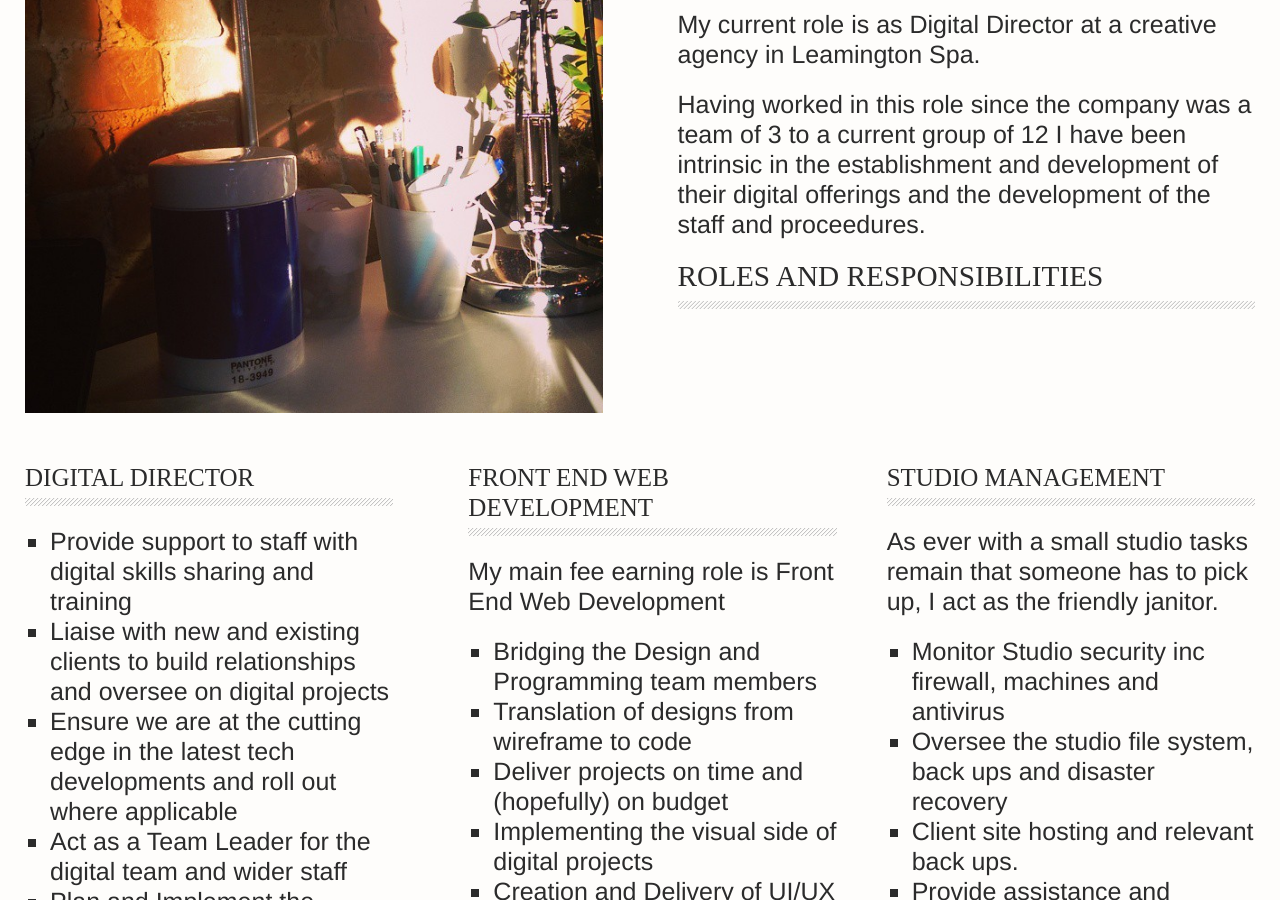
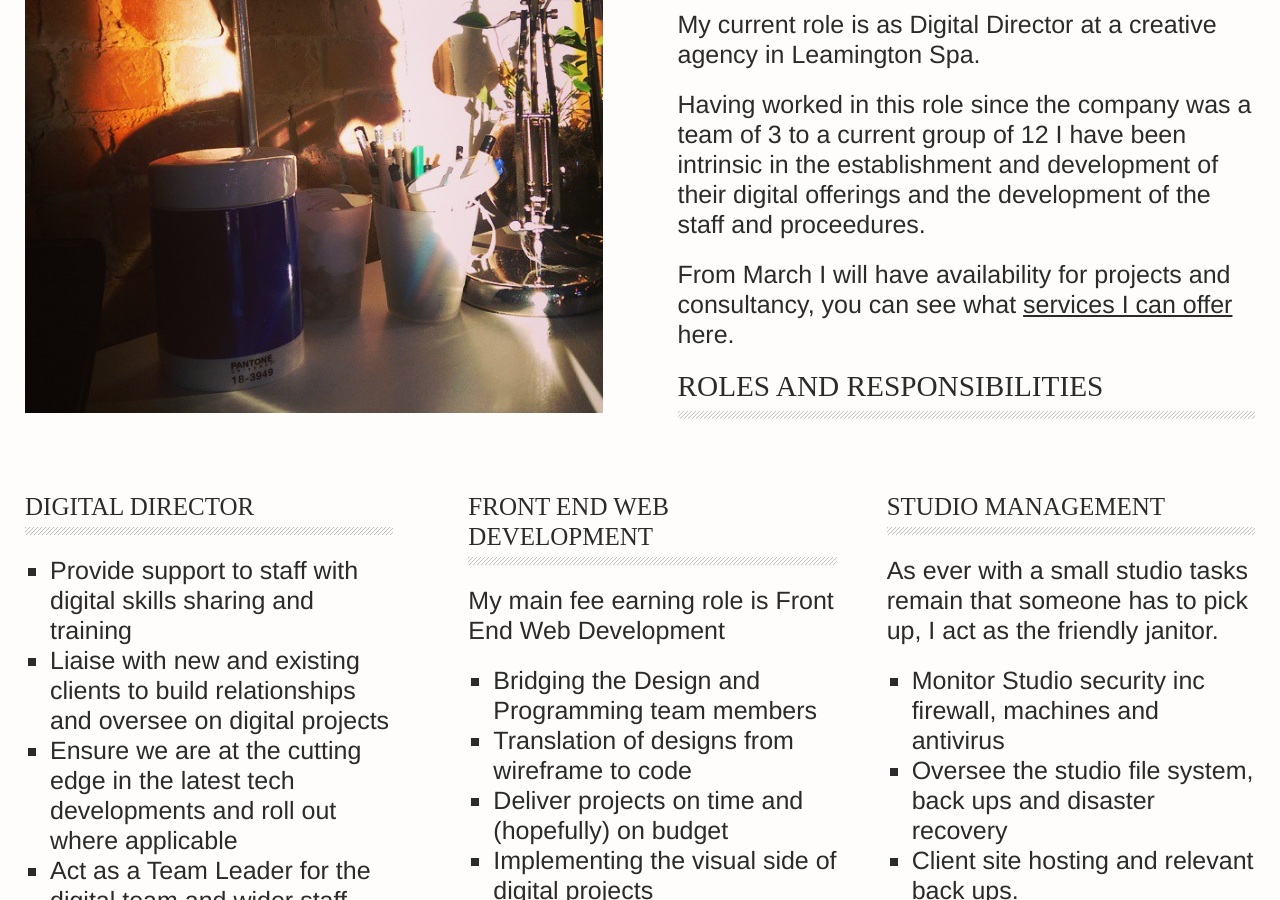
Before and after one commit to maxray/maxray.github.io, a Jekyll site: the page built from cv.html, in a window 1280 px wide and 900 px high, scrolled down 303 px. Built offline with Jekyll 4.4.1, drawn with Linux system fonts in a browser that asks for light colours.

Commit message:
services

```diff
--- a/cv.html
+++ b/cv.html
@@ -14,6 +14,7 @@ exclude: true
 			<h3>My Skills and Abilities</h3>
 			<p>My current role is as Digital Director at a creative agency in Leamington Spa.</p>
 			<p>Having worked in this role since the company was a team of 3 to a current group of 12 I have been intrinsic in the establishment and development of their digital offerings and the development of the staff and proceedures.</p>
+			<p>From March I will have availability for projects and consultancy, you can see what <a href="/services/">services I can offer</a> here.</p>
 			<h3>Roles and Responsibilities</h3>
 		</div>
 </div>
```
